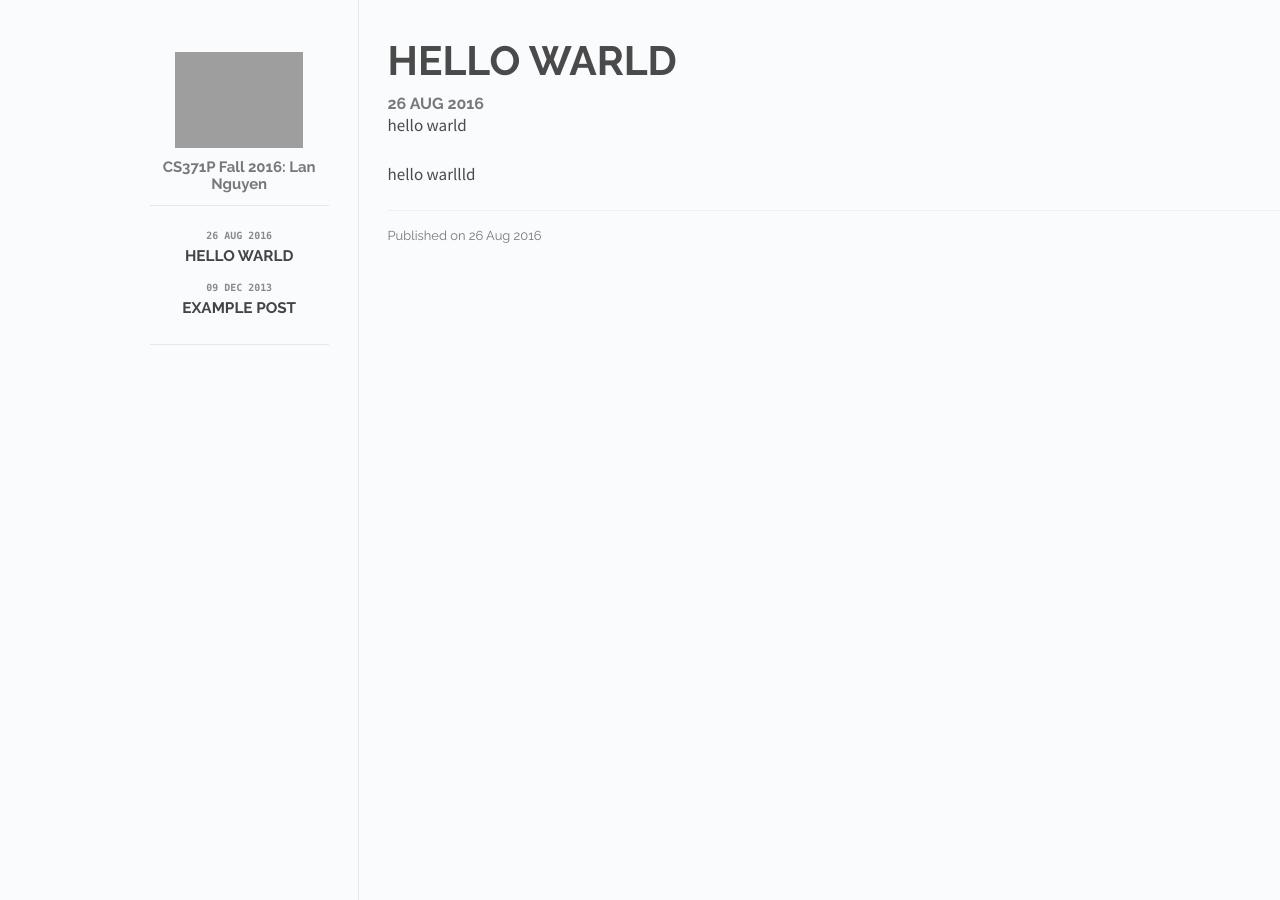
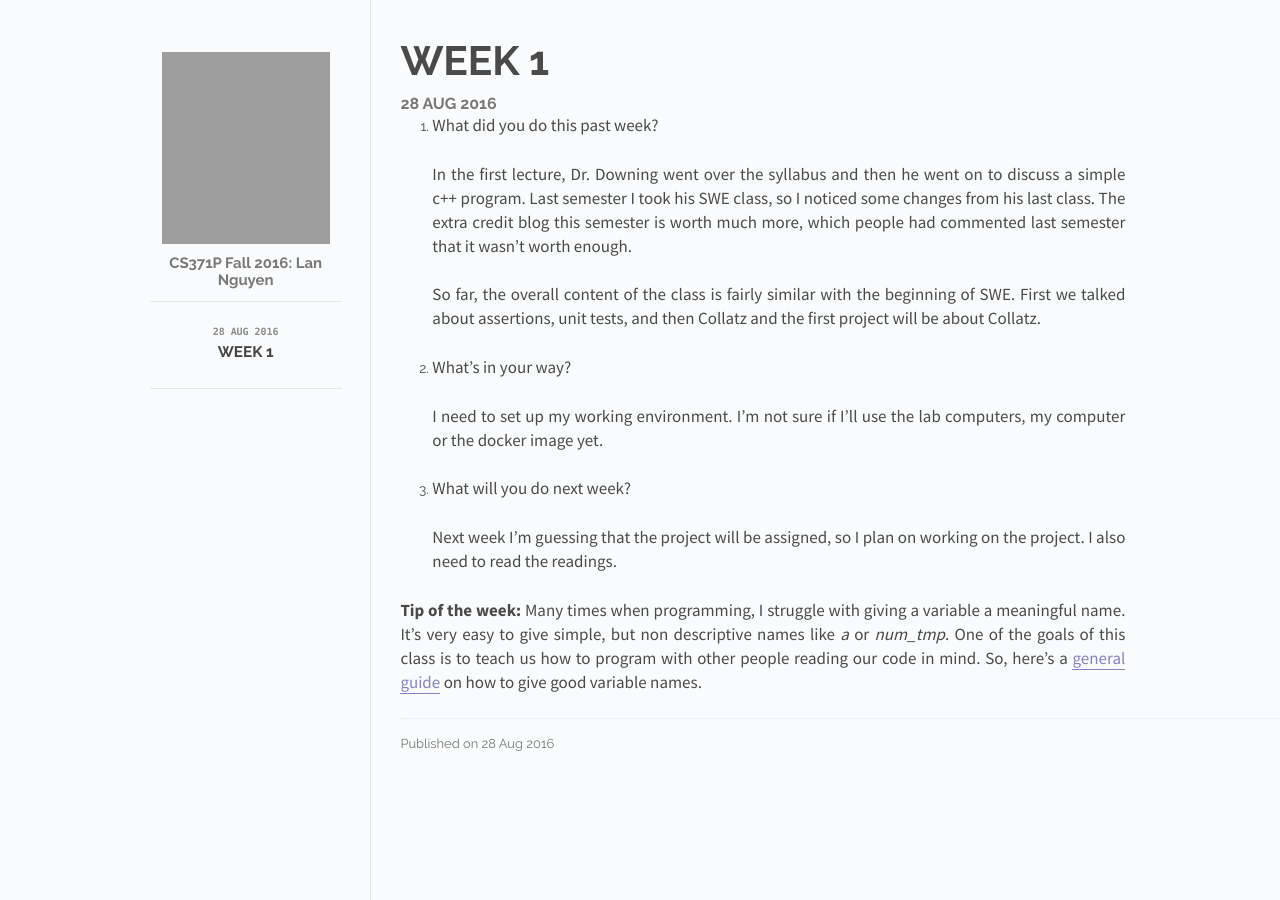
Before and after one commit to chareth/cs371p-blog, a Jekyll site: the page built from index.html, in a window 1280 px wide. Built offline with Jekyll 4.4.1, drawn with Linux system fonts in a browser that asks for light colours.

Commit message:
Post for week 1

```diff
--- a/_layouts/default.html
+++ b/_layouts/default.html
@@ -23,7 +23,7 @@
     <div class="site">
       <div class="sidebar" id="sidebar">
         <div class="header">
-          <h1 class="title"><a href="/{{site.baseurl}}"><img id="logo" src="http://chareth.github.io/cs373-extra-credit-blog/images/me.jpg"></a></h1>
+          <h1 class="title"><a href="{{site.baseurl}}/"><img id="logo" src="http://chareth.github.io/cs373-extra-credit-blog/images/me.jpg"></a></h1>
           <span class="tagline">CS371P Fall 2016: Lan Nguyen</span>
         </div>
         <div class="posts">
--- a/_posts/2013-12-09-example-post.md
+++ /dev/null
@@ -1,9 +0,0 @@
----
-layout: post
-title: Example post
-date:   2013-12-09 12:00:00
----
-
-## TEST POST
-
-This is a test post.
--- a/_posts/2016-08-26-hello-warld.md
+++ /dev/null
@@ -1,7 +0,0 @@
----
-layout: post
-title: Hello Warld
----
-hello warld
-
-hello warllld
--- /dev/null
+++ b/_posts/2016-08-28-week-1.md
@@ -0,0 +1,21 @@
+---
+layout: post
+title: Week 1
+---
+
+
+1. What did you do this past week?
+
+    In the first lecture, Dr. Downing went over the syllabus and then he went on to discuss a simple c++ program. Last semester I took his SWE class, so I noticed some changes from his last class. The extra credit blog this semester is worth much more, which people had commented last semester that it wasn't worth enough.
+
+    So far, the overall content of the class is fairly similar with the beginning of SWE. First we talked about assertions, unit tests, and then Collatz and the first project will be about Collatz.
+
+2. What's in your way?
+
+    I need to set up my working environment. I'm not sure if I'll use the lab computers, my computer or the docker image yet.
+
+3. What will you do next week?
+
+    Next week I'm guessing that the project will be assigned, so I plan on working on the project. I also need to read the readings.
+
+**Tip of the week:** Many times when programming, I struggle with giving a variable a meaningful name. It's very easy to give simple, but non descriptive names like *a* or *num_tmp*. One of the goals of this class is to teach us how to program with other people reading our code in mind. So, here's a [general guide](https://a-nickels-worth.blogspot.com/2016/04/a-guide-to-naming-variables.html) on how to give good variable names.
--- a/css/main.css
+++ b/css/main.css
@@ -49,7 +49,8 @@ a:hover {
 /*
 /*****************************************************************************/
 #logo {
-  max-width: 128px;
+  width: 1.75in;
+  height: 2.00in;
 }
 
 .posts a {
@@ -223,7 +224,7 @@ a:hover {
 
 .sidebar {
   float: left;
-  width: 14%;
+  width: 15%;
   padding-left: 11em;
   padding-right: 2.125em;
   border-right: 1px solid #e7e7e7;
```
